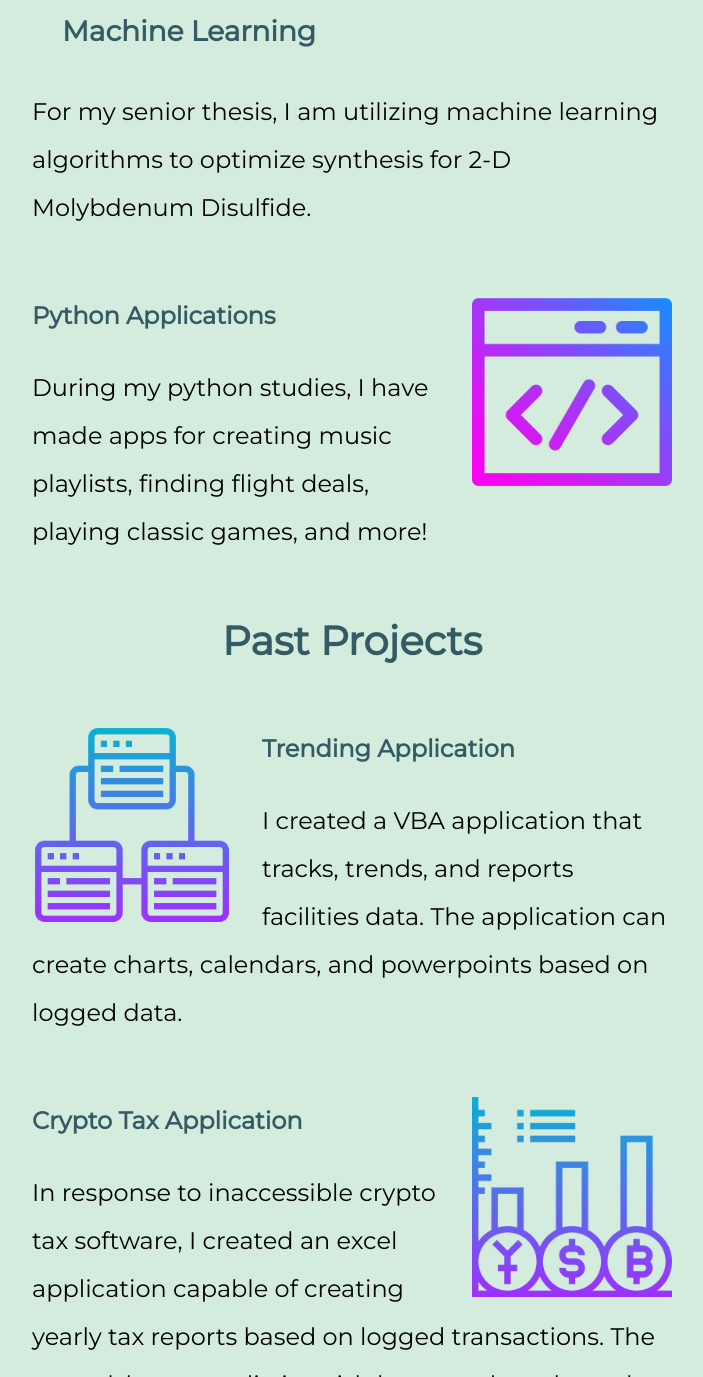
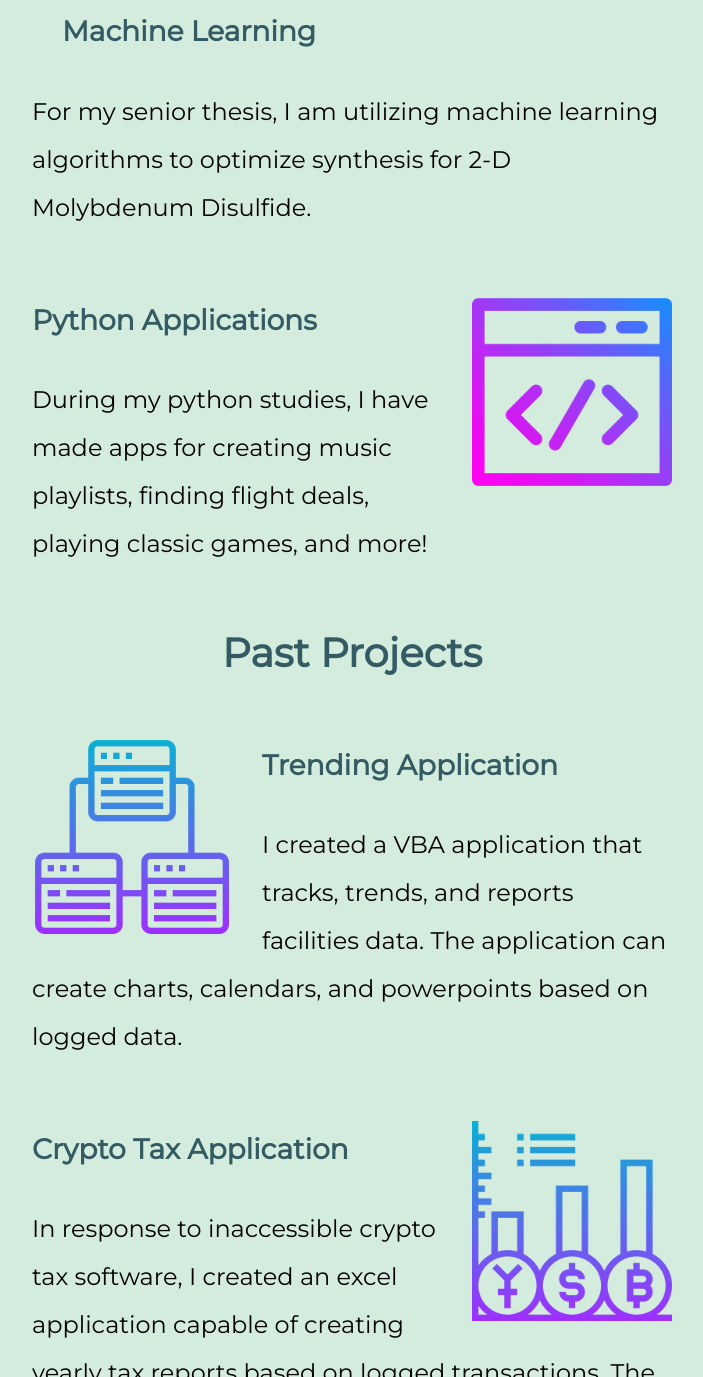
Before and after one commit to spinradd/cv, a plain HTML site: page index.html in a window 1280 px wide. Shown: the part 1642-3019 px from the top of the page, without its empty margins (288-991 px from the left). Drawn offline with nearby package versions, Linux system fonts and the light colour scheme.

Commit message:
Update index.html

```diff
--- a/index.html
+++ b/index.html
@@ -61,7 +61,7 @@
             <div class="skill_pic_container_2">
                 <img class="skill_pic" src="images/code.png" alt="">
             </div>
-            <a class="header-link" href="https://github.com/spinradd/PythonProjects" target="_blank">Python Applications</a>
+            <h3><a class="header-link" href="https://github.com/spinradd/PythonProjects" target="_blank">Python Applications</a></h3>
               <p>During my python studies, I have made apps for creating music playlists, finding flight deals,
                   playing classic games, and more!</p>
         </div>
@@ -71,7 +71,7 @@
                 <div class="skill_pic_container_1">
                     <img class="skill_pic" src="images/excel.png" alt="">
                 </div>
-           <a class="header-link" href="https://github.com/spinradd/Tracking-and-Trending" target="_blank">Trending Application</a>
+                <h3><a class="header-link" href="https://github.com/spinradd/Tracking-and-Trending" target="_blank">Trending Application</a></h3>
               <p>I created a VBA application that tracks, trends, and reports facilities data. The application can
                   create charts, calendars, and powerpoints based on logged data.</p>
             </div>
@@ -79,7 +79,7 @@
                 <div class="skill_pic_container_2">
                     <img class="skill_pic" src="images/crypto.png" alt="">
                 </div>
-            <a class="header-link" href="https://github.com/spinradd/Crypto-Reporting" target="_blank">Crypto Tax Application</a>
+                <h3><a class="header-link" href="https://github.com/spinradd/Crypto-Reporting" target="_blank">Crypto Tax Application</a></h3>
                   <p>In response to inaccessible crypto tax software, I created an excel application capable of
                       creating yearly tax reports based on logged transactions. The spreadsheet can distinguish between
                       bought and mined assets.</p>
```
